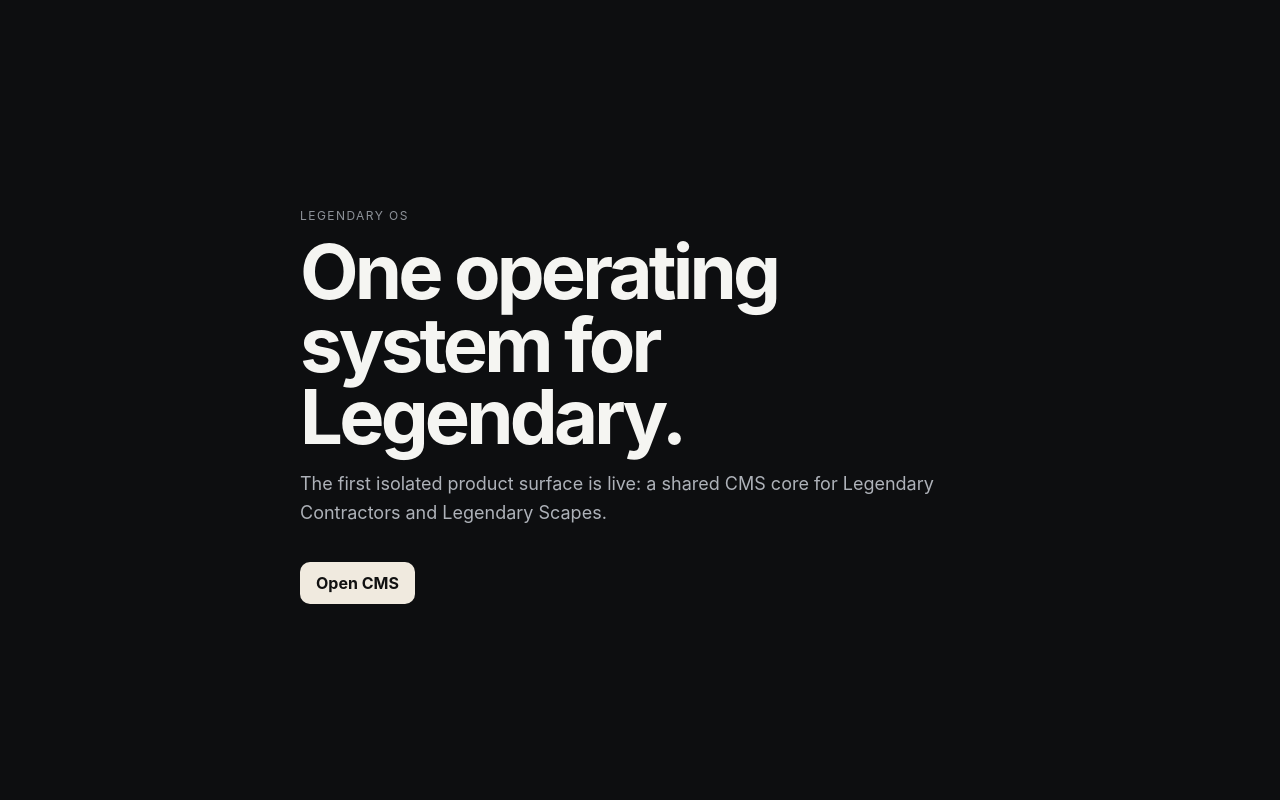
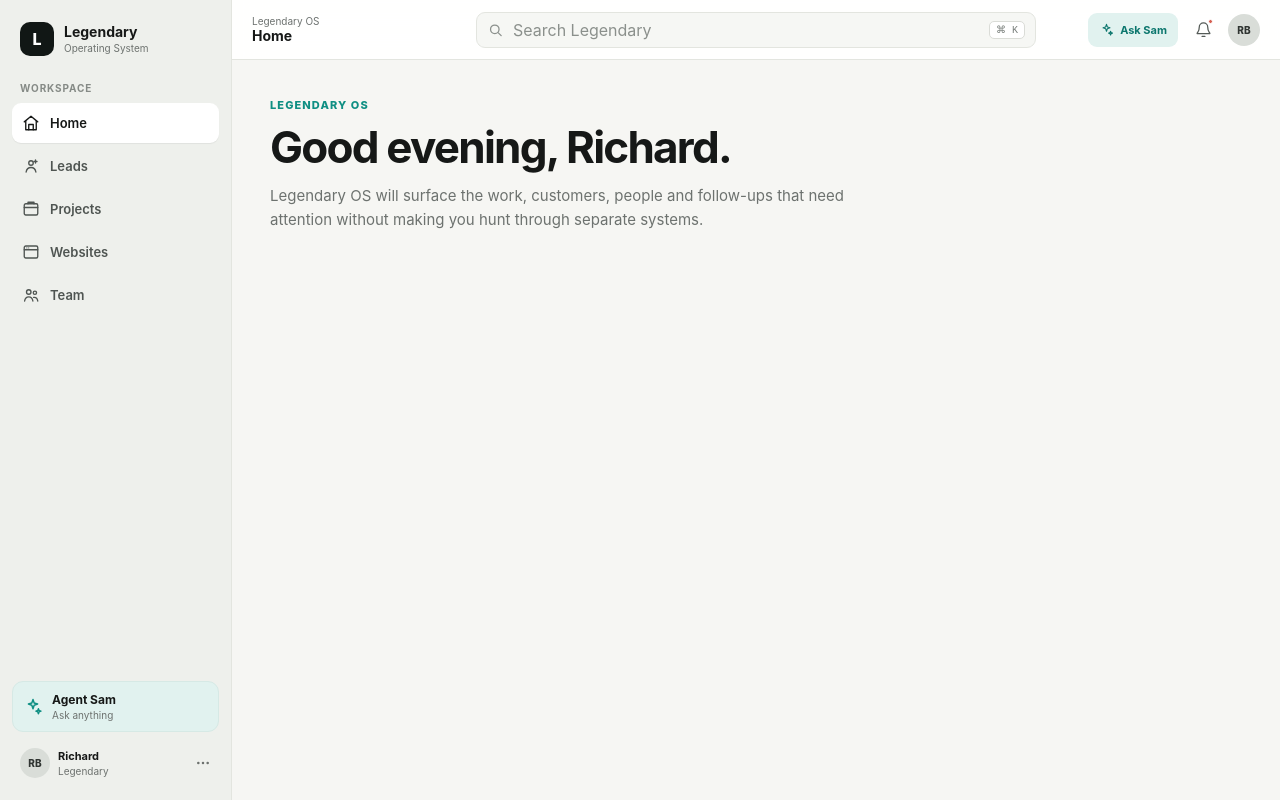
Before and after one commit to SamPrimeaux/Legendary-OS, a React (Vite) app in the folder frontend/: page / in a window 1280 px wide. Built offline with nearby package versions, Linux system fonts and the light colour scheme.

Commit message:
feat(shell): mount CMS and Legendary routes inside shared app shell

```diff
--- a/frontend/src/main.tsx
+++ b/frontend/src/main.tsx
@@ -1,20 +1,45 @@
 import React from 'react';
 import { createRoot } from 'react-dom/client';
 import { CmsWorkspace } from './cms/CmsWorkspace';
+import { AppShell } from './shell/AppShell';
+
+function Placeholder({ title, description }: { title: string; description: string }) {
+  return (
+    <section style={{ padding: 'clamp(18px, 4vw, 38px)', maxWidth: 960 }}>
+      <p style={{ margin: 0, color: '#0f8f83', fontSize: 11, fontWeight: 800, letterSpacing: '.1em', textTransform: 'uppercase' }}>Legendary OS</p>
+      <h1 style={{ margin: '8px 0 10px', fontSize: 'clamp(28px, 5vw, 44px)', letterSpacing: '-.04em' }}>{title}</h1>
+      <p style={{ margin: 0, maxWidth: 620, color: '#6d726f', fontSize: 15, lineHeight: 1.6 }}>{description}</p>
+    </section>
+  );
+}
 
 function App() {
   const path = window.location.pathname;
-  if (path === '/cms' || path.startsWith('/cms/')) return <CmsWorkspace />;
+
+  if (path === '/cms' || path.startsWith('/cms/')) {
+    return (
+      <AppShell title="Websites" section="Legendary OS">
+        <CmsWorkspace />
+      </AppShell>
+    );
+  }
+
+  if (path.startsWith('/leads')) {
+    return <AppShell title="Leads"><Placeholder title="Leads" description="Lead intake, ownership, follow-up and conversion will live here." /></AppShell>;
+  }
+
+  if (path.startsWith('/projects')) {
+    return <AppShell title="Projects"><Placeholder title="Projects" description="Jobs, field updates, files, media and customer progress will live here." /></AppShell>;
+  }
+
+  if (path.startsWith('/team')) {
+    return <AppShell title="Team"><Placeholder title="Team" description="Employees, roles, requests, guidance and people operations will live here." /></AppShell>;
+  }
 
   return (
-    <main style={{ minHeight: '100vh', display: 'grid', placeItems: 'center', background: '#0d0e10', color: '#f5f5f2', fontFamily: 'Inter, system-ui, sans-serif' }}>
-      <section style={{ width: 'min(680px, 90vw)' }}>
-        <p style={{ color: '#8d9299', textTransform: 'uppercase', letterSpacing: '.12em', fontSize: 12 }}>Legendary OS</p>
-        <h1 style={{ fontSize: 'clamp(42px, 8vw, 76px)', lineHeight: .95, letterSpacing: '-.05em', margin: '12px 0 18px' }}>One operating system for Legendary.</h1>
-        <p style={{ color: '#aeb2b9', fontSize: 18, lineHeight: 1.6 }}>The first isolated product surface is live: a shared CMS core for Legendary Contractors and Legendary Scapes.</p>
-        <a href="/cms" style={{ display: 'inline-block', marginTop: 16, padding: '11px 16px', borderRadius: 10, background: '#f0eadf', color: '#111', textDecoration: 'none', fontWeight: 700 }}>Open CMS</a>
-      </section>
-    </main>
+    <AppShell title="Home">
+      <Placeholder title="Good evening, Richard." description="Legendary OS will surface the work, customers, people and follow-ups that need attention without making you hunt through separate systems." />
+    </AppShell>
   );
 }
 
```
